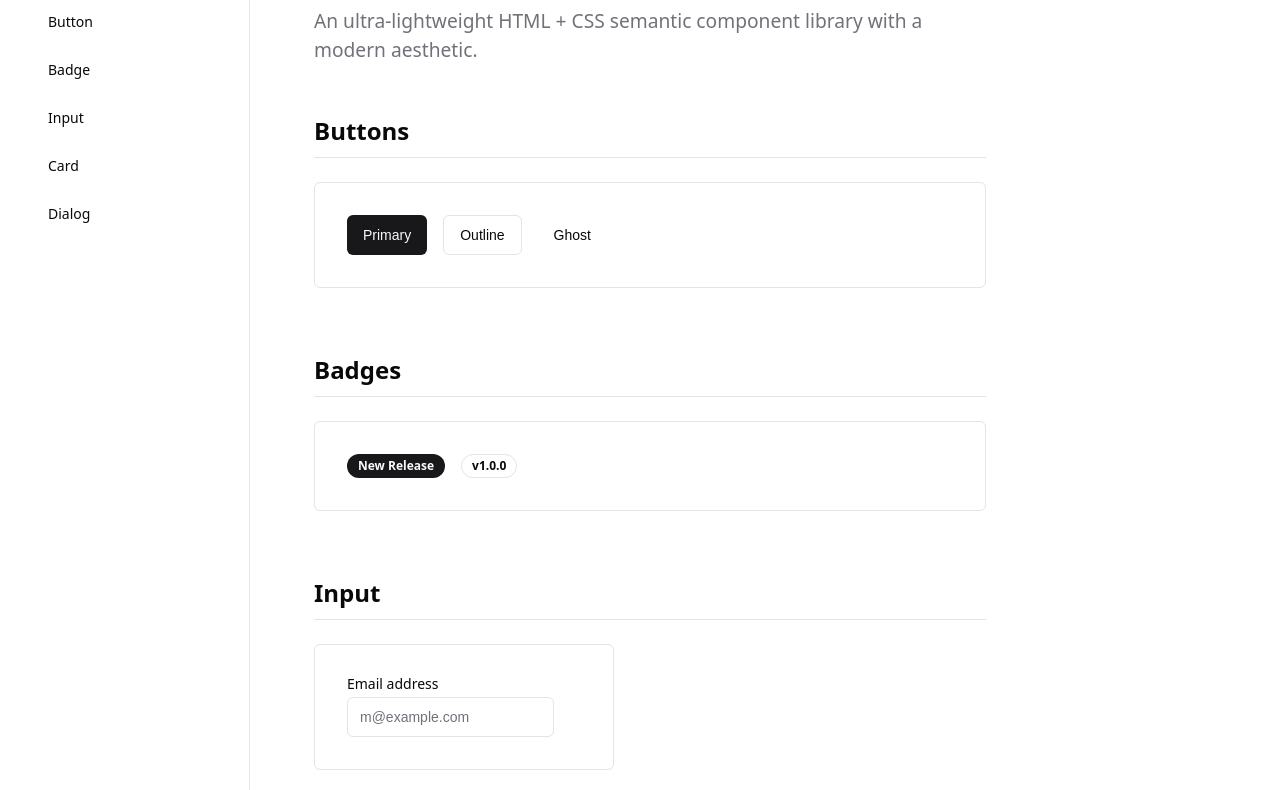
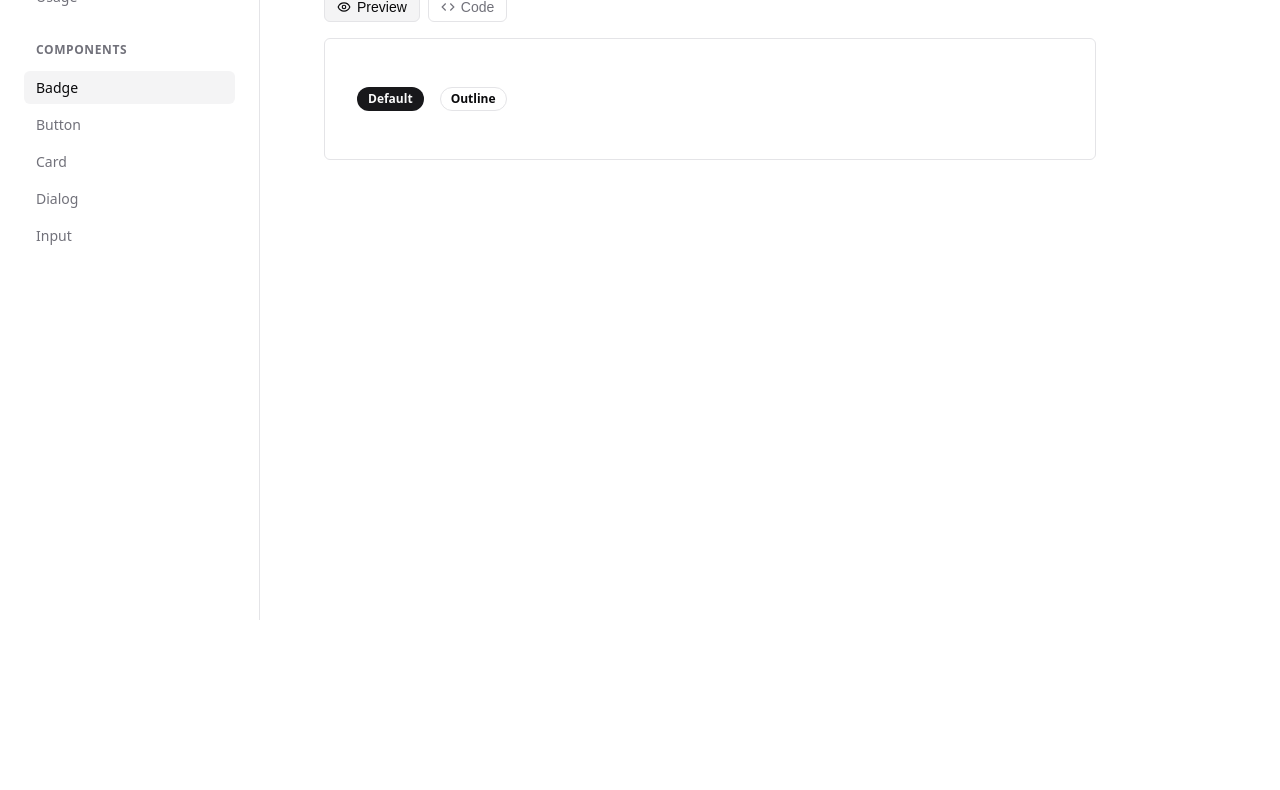
Before and after one commit to Gautham28/aero-ui, a plain HTML site: page docs/index.html in a window 1280 px wide. Shown: the part 180-970 px from the top of the page. After the commit the page ends 800 px from the top, so only its background shows below. Drawn offline with Linux system fonts and the light colour scheme.

Commit message:
Add documentation layout and styles

```diff
--- /dev/null
+++ b/docs/docs.css
@@ -0,0 +1,81 @@
+/* docs/docs.css */
+
+/* Basic Layout */
+body { margin: 0; font-family: system-ui, sans-serif; background-color: var(--background); color: var(--foreground); }
+.docs-layout { display: flex; min-height: 100vh; }
+
+/* Sidebar */
+.docs-sidebar {
+  width: 260px;
+  border-right: 1px solid var(--border);
+  padding: 2rem 1.5rem;
+  position: sticky;
+  top: 0;
+  height: 100vh;
+  overflow-y: auto;
+}
+.docs-sidebar h2 { margin-top: 0; font-size: 1.25rem; margin-bottom: 1.5rem; display: flex; align-items: center; gap: 0.5rem; }
+.docs-nav { display: flex; flex-direction: column; gap: 0.25rem; }
+.docs-nav a {
+  text-decoration: none;
+  color: var(--muted-foreground);
+  padding: 0.375rem 0.75rem;
+  border-radius: var(--radius);
+  font-size: 0.875rem;
+  transition: all 0.2s;
+}
+.docs-nav a:hover, .docs-nav a.active { color: var(--foreground); background-color: var(--muted); }
+.docs-nav-group { margin-top: 1.5rem; margin-bottom: 0.5rem; font-size: 0.75rem; text-transform: uppercase; letter-spacing: 0.05em; color: var(--muted-foreground); padding-left: 0.75rem; font-weight: 600; }
+
+/* Main Content */
+.docs-main { flex: 1; padding: 3rem 4rem; max-width: 900px; }
+.docs-title { font-size: 2.25rem; margin-top: 0; margin-bottom: 0.5rem; font-weight: 600; }
+.docs-description { color: var(--muted-foreground); font-size: 1.125rem; margin-bottom: 2.5rem; }
+
+/* Preview & Code Tabs */
+.component-section { margin-bottom: 4rem; }
+.component-section h3 { font-size: 1.5rem; margin-bottom: 0.5rem; border-bottom: none; }
+.component-desc { color: var(--muted-foreground); margin-bottom: 1.5rem; font-size: 0.95rem; }
+
+.docs-tabs { display: flex; gap: 0.5rem; margin-bottom: 1rem; }
+.docs-tab-btn {
+  background: transparent;
+  border: 1px solid var(--border);
+  color: var(--muted-foreground);
+  padding: 0.375rem 0.75rem;
+  border-radius: var(--radius);
+  cursor: pointer;
+  font-size: 0.875rem;
+  display: flex;
+  align-items: center;
+  gap: 0.375rem;
+  transition: all 0.2s;
+}
+.docs-tab-btn:hover { background: var(--muted); color: var(--foreground); }
+.docs-tab-btn.active { background: var(--muted); color: var(--foreground); border-color: var(--border); }
+
+.docs-tab-content { display: none; }
+.docs-tab-content.active { display: block; }
+
+/* The boxes holding the rendered components or code */
+.docs-preview-box {
+  padding: 3rem 2rem;
+  border: 1px solid var(--border);
+  border-radius: var(--radius);
+  background: var(--background);
+  display: flex;
+  flex-wrap: wrap;
+  gap: 1rem;
+  align-items: center;
+}
+.docs-code-box pre {
+  margin: 0;
+  padding: 1.5rem;
+  background: #1e1e1e; /* Dark theme for code block */
+  color: #d4d4d4;
+  border-radius: var(--radius);
+  overflow-x: auto;
+  font-family: monospace;
+  font-size: 0.875rem;
+  border: 1px solid var(--border);
+}
--- a/docs/index.html
+++ b/docs/index.html
@@ -3,125 +3,99 @@
 <head>
   <meta charset="UTF-8">
   <meta name="viewport" content="width=device-width, initial-scale=1.0">
-  <title>aero UI | Ultra-lightweight UI Library</title>
+  <title>aero UI | Documentation</title>
 
-  <!-- Import CSS -->
+  <!-- UI Library Source CSS -->
   <link rel="stylesheet" href="../src/css/base.css">
-  <link rel="stylesheet" href="../src/css/button.css">
   <link rel="stylesheet" href="../src/css/badge.css">
-  <link rel="stylesheet" href="../src/css/input.css">
-  <link rel="stylesheet" href="../src/css/card.css">
-  <link rel="stylesheet" href="../src/css/dialog.css">
-
-  <style>
-    /* Docs  page */
-    .docs-layout { display: flex; min-height: 100vh; }
-    .sidebar { width: 250px; border-right: 1px solid var(--border); padding: 2rem; }
-    .main-content { flex: 1; padding: 4rem; max-width: 800px; }
-    .component-section { margin-bottom: 4rem; }
-    .component-section h2 { margin-bottom: 1.5rem; font-weight: 600; border-bottom: 1px solid var(--border); padding-bottom: 0.5rem; }
-    .demo-box { padding: 2rem; border: 1px solid var(--border); border-radius: var(--radius); display: flex; gap: 1rem; flex-wrap: wrap; align-items: flex-start; margin-bottom: 1rem; }
-  </style>
+  <!-- Docs Specific CSS -->
+  <link rel="stylesheet" href="docs.css">
 </head>
 <body>
 
   <div class="docs-layout">
+
     <!-- Sidebar -->
-    <aside class="sidebar">
+    <aside class="docs-sidebar">
       <h2>✈️ aero UI</h2>
-      <p style="color: var(--muted-foreground); font-size: 0.875rem;">Semantic, minimal, zero dependencies.</p>
-      <nav style="margin-top: 2rem; display: flex; flex-direction: column; gap: 0.5rem;">
-        <a href="#button" class="aero-btn ghost" style="justify-content: flex-start;">Button</a>
-        <a href="#badge" class="aero-btn ghost" style="justify-content: flex-start;">Badge</a>
-        <a href="#input" class="aero-btn ghost" style="justify-content: flex-start;">Input</a>
-        <a href="#card" class="aero-btn ghost" style="justify-content: flex-start;">Card</a>
-        <a href="#dialog" class="aero-btn ghost" style="justify-content: flex-start;">Dialog</a>
+      <nav class="docs-nav">
+        <a href="#home">Home</a>
+        <a href="#demo">Demo</a>
+        <a href="#usage">Usage</a>
+
+        <div class="docs-nav-group">Components</div>
+        <a href="#badge" class="active">Badge</a>
+        <a href="#button">Button</a>
+        <a href="#card">Card</a>
+        <a href="#dialog">Dialog</a>
+        <a href="#input">Input</a>
       </nav>
     </aside>
 
-    <!-- Content -->
-    <main class="main-content">
-      <h1 style="font-size: 3rem; margin-bottom: 0.5rem;">aero UI</h1>
-      <p style="font-size: 1.2rem; color: var(--muted-foreground); margin-bottom: 3rem;">
-        An ultra-lightweight HTML + CSS semantic component library with a modern aesthetic.
-      </p>
+    <!-- Main Content Area -->
+    <main class="docs-main">
 
-      <!-- Buttons -->
-      <section id="button" class="component-section">
-        <h2>Buttons</h2>
-        <div class="demo-box">
-          <button class="aero-btn">Primary</button>
-          <button class="aero-btn outline">Outline</button>
-          <button class="aero-btn ghost">Ghost</button>
+      <!-- BADGE COMPONENT SECTION -->
+      <section id="badge" class="component-section">
+        <h3># Badge</h3>
+        <p class="component-desc">Use <code>.aero-badge</code> for standard badges. Add <code>.outline</code> for an outlined variant.</p>
+
+        <!-- Tab Navigation -->
+        <div class="docs-tabs">
+          <button class="docs-tab-btn active" data-target="preview-badge">
+            <svg width="14" height="14" viewBox="0 0 24 24" fill="none" stroke="currentColor" stroke-width="2"><path d="M2 12s3-7 10-7 10 7 10 7-3 7-10 7-10-7-10-7Z"/><circle cx="12" cy="12" r="3"/></svg>
+            Preview
+          </button>
+          <button class="docs-tab-btn" data-target="code-badge">
+            <svg width="14" height="14" viewBox="0 0 24 24" fill="none" stroke="currentColor" stroke-width="2"><polyline points="16 18 22 12 16 6"/><polyline points="8 6 2 12 8 18"/></svg>
+            Code
+          </button>
         </div>
-      </section>
 
-      <!-- Badges -->
-      <section id="badge" class="component-section">
-        <h2>Badges</h2>
-        <div class="demo-box">
-          <span class="aero-badge default">New Release</span>
-          <span class="aero-badge outline">v1.0.0</span>
-        </div>
-      </section>
-
-      <!-- Inputs -->
-      <section id="input" class="component-section">
-        <h2>Input</h2>
-        <div class="demo-box" style="flex-direction: column; max-width: 300px;">
-          <div class="aero-input-group">
-            <label class="aero-label" for="email">Email address</label>
-            <input type="email" id="email" class="aero-input" placeholder="m@example.com">
-          </div>
-        </div>
-      </section>
-
-      <!-- Cards -->
-      <section id="card" class="component-section">
-        <h2>Cards</h2>
-        <div class="demo-box">
-          <div class="aero-card" style="width: 350px;">
-            <div class="aero-card-header">
-              <h3 class="aero-card-title">Create project</h3>
-              <p class="aero-card-description">Deploy your new project in one-click.</p>
-            </div>
-            <div class="aero-card-content">
-              <div class="aero-input-group">
-                <label class="aero-label">Name</label>
-                <input class="aero-input" placeholder="Name of your project">
-              </div>
-            </div>
-            <div class="aero-card-footer" style="justify-content: space-between;">
-              <button class="aero-btn outline">Cancel</button>
-              <button class="aero-btn">Deploy</button>
+        <!-- Tab Contents -->
+        <div class="docs-tab-contents">
+          <!-- Preview Pane (Active by default) -->
+          <div id="preview-badge" class="docs-tab-content active">
+            <div class="docs-preview-box">
+              <span class="aero-badge default">Default</span>
+              <span class="aero-badge outline">Outline</span>
             </div>
           </div>
-        </div>
-      </section>
 
-      <!-- Dialog -->
-      <section id="dialog" class="component-section">
-        <h2>Dialog (Modal)</h2>
-        <div class="demo-box">
-          <button class="aero-btn" data-dialog-target="demo-dialog">Open Dialog</button>
-
-          <dialog id="demo-dialog" class="aero-dialog">
-            <h3 class="aero-card-title" style="margin-bottom: 0.5rem;">Are you absolutely sure?</h3>
-            <p class="aero-card-description" style="margin-bottom: 1.5rem;">
-              This action cannot be undone. This will permanently delete your account.
-            </p>
-            <div style="display: flex; justify-content: flex-end; gap: 0.5rem;">
-              <button class="aero-btn outline" data-dialog-close>Cancel</button>
-              <button class="aero-btn">Continue</button>
+          <!-- Code Pane (Hidden by default) -->
+          <div id="code-badge" class="docs-tab-content">
+            <div class="docs-code-box">
+<pre><code>&lt;span class="aero-badge default"&gt;Default&lt;/span&gt;
+&lt;span class="aero-badge outline"&gt;Outline&lt;/span&gt;</code></pre>
             </div>
-          </dialog>
+          </div>
         </div>
       </section>
 
     </main>
   </div>
 
-  <!-- Import js -->
-  <script src="../src/js/dialog.js"></script>
+  <!-- Docs Specific JS for Tabs -->
+  <script>
+    document.addEventListener('DOMContentLoaded', () => {
+      const tabButtons = document.querySelectorAll('.docs-tab-btn');
+
+      tabButtons.forEach(btn => {
+        btn.addEventListener('click', () => {
+          // Find the specific component section this button belongs to
+          const section = btn.closest('.component-section');
+          const targetId = btn.getAttribute('data-target');
+
+          // Reset active classes for buttons and content IN THIS SECTION ONLY
+          section.querySelectorAll('.docs-tab-btn').forEach(b => b.classList.remove('active'));
+          section.querySelectorAll('.docs-tab-content').forEach(c => c.classList.remove('active'));
+
+          // Add active class to clicked button and corresponding content
+          btn.classList.add('active');
+          section.querySelector(`#${targetId}`).classList.add('active');
+        });
+      });
+    });
+  </script>
 </body>
 </html>
```
